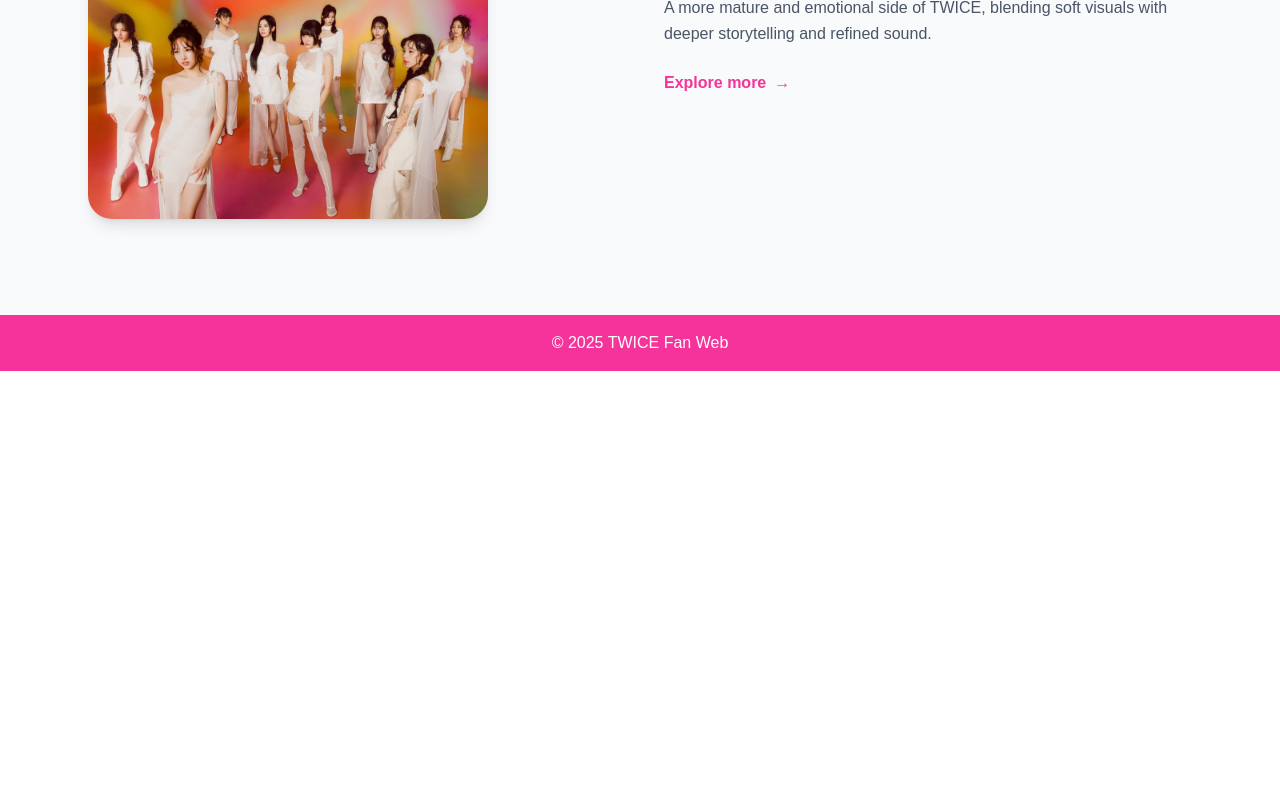
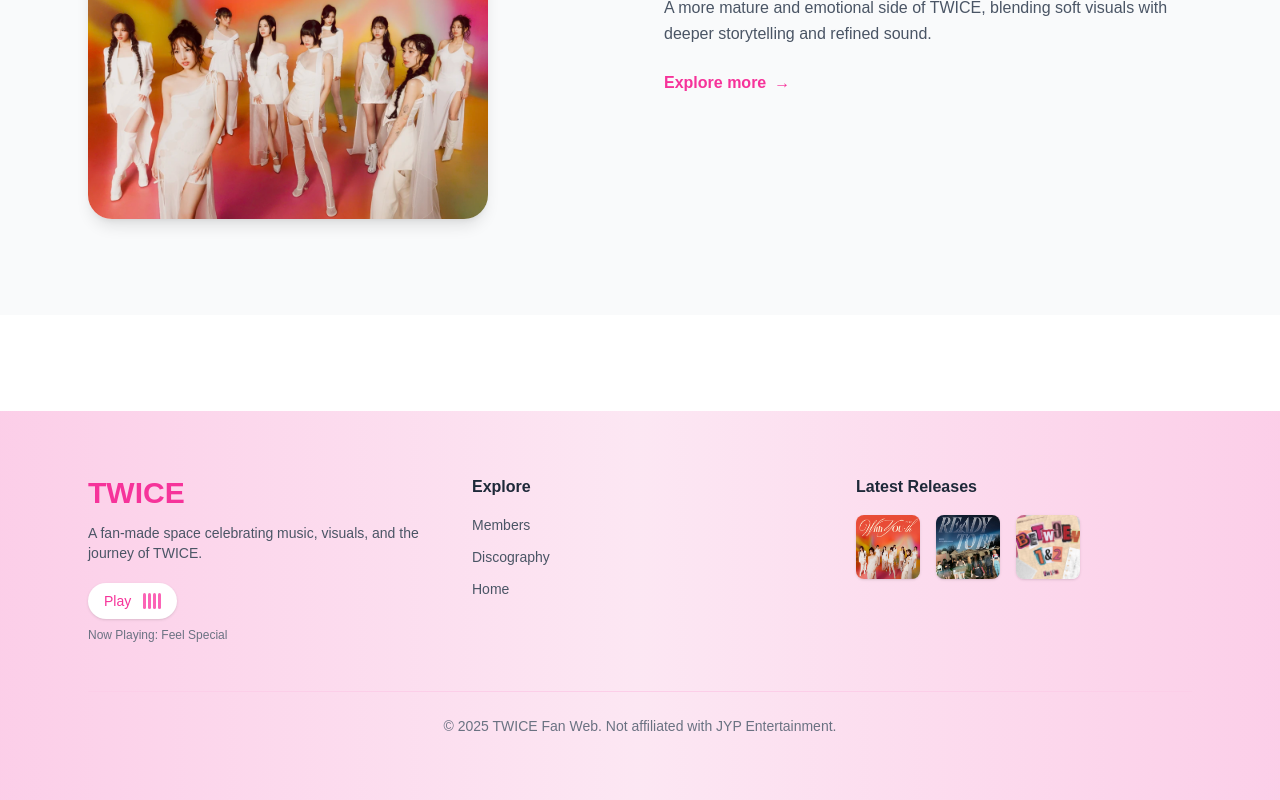
Before and after one commit to naufaldzakwannn/twice, a Next.js app: page / in a window 1280 px wide. Shown: the part 1259-2059 px from the top of the page. Before the commit the page ends 1630 px from the top, so only its background shows below. Built offline with nearby package versions, Linux system fonts and the light colour scheme.

Commit message:
Redesign footer

```diff
--- a/components/Footer.tsx
+++ b/components/Footer.tsx
@@ -1,3 +1,119 @@
+"use client";
+
+import Link from "next/link";
+import { useState } from "react";
+
 export default function Footer() {
-  return <footer className="bg-pink-500 text-white text-center py-4">© 2025 TWICE Fan Web</footer>;
+  const [playing, setPlaying] = useState(false);
+
+  const albums = [
+    {
+      title: "With YOU-th",
+      image: "/albums/with-you-th.webp",
+    },
+    {
+      title: "Ready To Be",
+      image: "/albums/ready-to-be.webp",
+    },
+    {
+      title: "Between 1&2",
+      image: "/albums/between-1-2.webp",
+    },
+  ];
+
+  return (
+    <footer className="relative mt-24 overflow-hidden">
+      {/* ANIMATED BACKGROUND */}
+      <div className="absolute inset-0 bg-gradient-to-r from-pink-200 via-pink-100 to-pink-200 animate-[gradientMove_10s_linear_infinite]" />
+
+      <div className="relative max-w-6xl mx-auto px-6 py-16">
+        {/* TOP */}
+        <div className="grid md:grid-cols-3 gap-12 items-start">
+          {/* BRAND + MUSIC */}
+          <div>
+            <h2 className="text-3xl font-bold text-pink-500">TWICE</h2>
+
+            <p className="mt-3 text-gray-600 text-sm max-w-sm">A fan-made space celebrating music, visuals, and the journey of TWICE.</p>
+
+            {/* NOW PLAYING */}
+            <div className="mt-5">
+              <button onClick={() => setPlaying(!playing)} className="flex items-center gap-3 px-4 py-2 rounded-full bg-white shadow hover:shadow-md transition">
+                <span className="text-pink-500 text-sm font-medium">{playing ? "Pause" : "Play"}</span>
+
+                <div className="flex gap-[2px]">
+                  {[...Array(4)].map((_, i) => (
+                    <span key={i} className={`w-[3px] h-4 bg-pink-400 rounded transition-all ${playing ? "animate-[wave_1s_infinite]" : ""}`} style={{ animationDelay: `${i * 0.1}s` }} />
+                  ))}
+                </div>
+              </button>
+
+              <p className="text-xs text-gray-500 mt-2">Now Playing: Feel Special</p>
+            </div>
+          </div>
+
+          {/* NAVIGATION */}
+          <div>
+            <h3 className="font-semibold text-gray-800 mb-4">Explore</h3>
+
+            <div className="flex flex-col gap-3 text-gray-600 text-sm">
+              <Link href="/members" className="hover:text-pink-500 transition">
+                Members
+              </Link>
+              <Link href="/discography" className="hover:text-pink-500 transition">
+                Discography
+              </Link>
+              <Link href="/" className="hover:text-pink-500 transition">
+                Home
+              </Link>
+            </div>
+          </div>
+
+          {/* MINI ALBUM PREVIEW */}
+          <div>
+            <h3 className="font-semibold text-gray-800 mb-4">Latest Releases</h3>
+
+            <div className="flex gap-4">
+              {albums.map((album, i) => (
+                <div key={i} data-cursor-image={album.image} className="relative group cursor-none">
+                  <img src={album.image} className="w-16 h-16 object-cover rounded-lg shadow transition-transform duration-300 group-hover:scale-110" />
+
+                  {/* hover overlay */}
+                  <div className="absolute inset-0 bg-black/40 opacity-0 group-hover:opacity-100 rounded-lg flex items-center justify-center text-white text-xs transition">VIEW</div>
+                </div>
+              ))}
+            </div>
+          </div>
+        </div>
+
+        {/* BOTTOM */}
+        <div className="border-t border-pink-200 mt-12 pt-6 text-center text-sm text-gray-500">© {new Date().getFullYear()} TWICE Fan Web. Not affiliated with JYP Entertainment.</div>
+      </div>
+
+      {/* CUSTOM ANIMATION */}
+      <style jsx>{`
+        @keyframes gradientMove {
+          0% {
+            background-position: 0%;
+          }
+          100% {
+            background-position: 200%;
+          }
+        }
+
+        .animate-\[gradientMove_10s_linear_infinite\] {
+          background-size: 200% 200%;
+        }
+
+        @keyframes wave {
+          0%,
+          100% {
+            transform: scaleY(0.4);
+          }
+          50% {
+            transform: scaleY(1);
+          }
+        }
+      `}</style>
+    </footer>
+  );
 }
```
